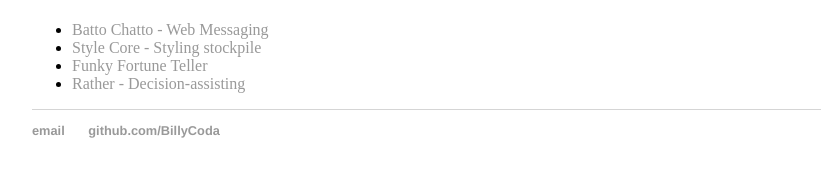
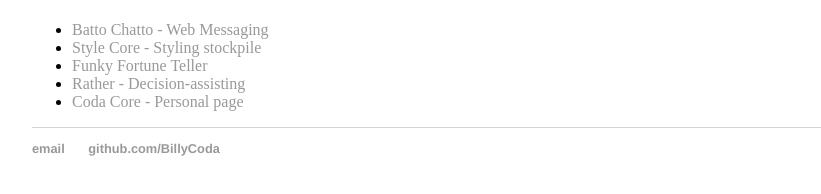
Before and after one commit to BillyCoda/BillyCoda.github.io, a plain HTML site: page index.html in a window 1280 px wide. Shown: the part 234-428 px from the top of the page, without its empty margins (160-981 px from the left). Drawn offline with Linux system fonts and the light colour scheme.

Commit message:
new link

```diff
--- a/index.html
+++ b/index.html
@@ -25,6 +25,7 @@
 	        	<li><a href="https://github.com/BillyCoda/style-core">Style Core - Styling stockpile</a></li>
         		<li><a href="https://github.com/BillyCoda/funky-oracle-fortune-teller">Funky Fortune Teller</a></li>
         		<li><a href="https://github.com/BillyCoda/rather">Rather - Decision-assisting</a></li>
+				<li><a href="https://github.com/BillyCoda/coda-core">Coda Core - Personal page</a></li>
     		</ul>
 		</div>
 		<footer>
```
